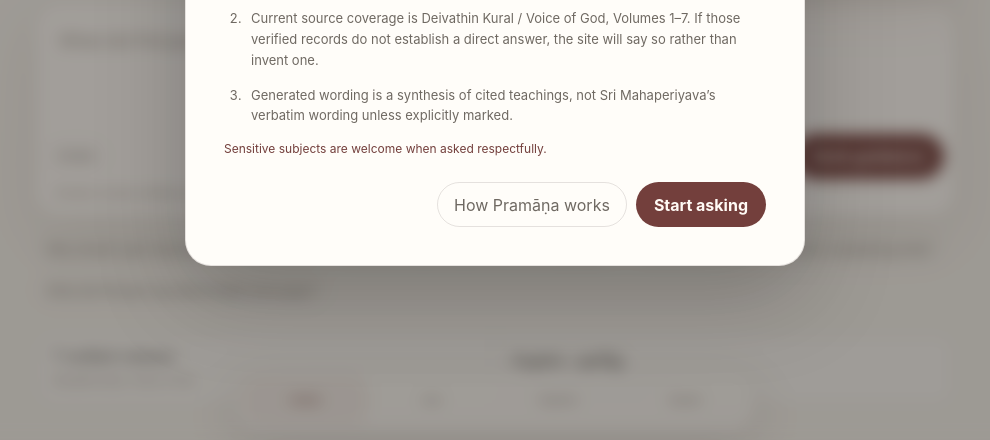
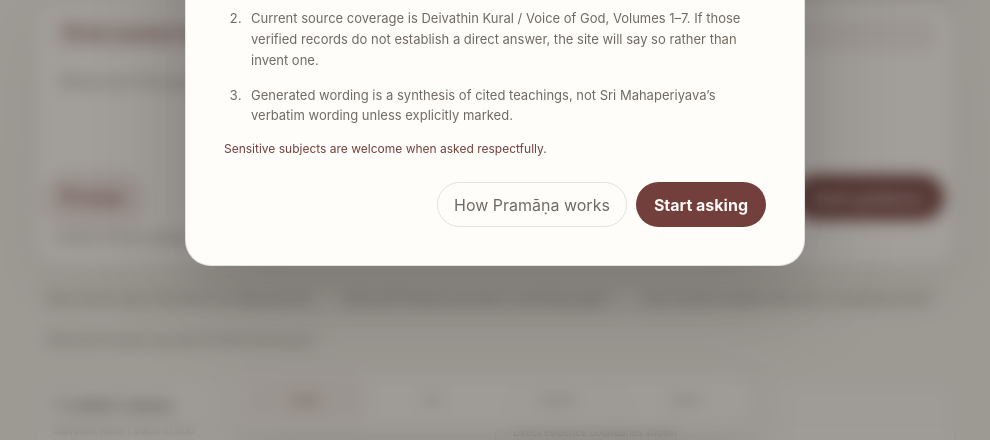
Before and after one commit to rkarthikeyan54254/periyava, a website: page public/index.html in a window 1280 px wide. Shown: the part 359-799 px from the top of the page, without its empty margins (145-1135 px from the left). Drawn offline with Linux system fonts and the light colour scheme.

Commit message:
Load prominent dictation treatment

```diff
--- a/public/index.html
+++ b/public/index.html
@@ -35,6 +35,7 @@
     <link rel="stylesheet" href="/styles.css" />
     <link rel="stylesheet" href="/enhancements.css" />
     <link rel="stylesheet" href="/social-share.css" />
+    <link rel="stylesheet" href="/dictation-prominence.css" />
     <title>Ask Mahaperiyava · Deivathin Kural</title>
     <script defer src="/answer-recovery.js"></script>
     <script defer src="/social-share.js"></script>
```
